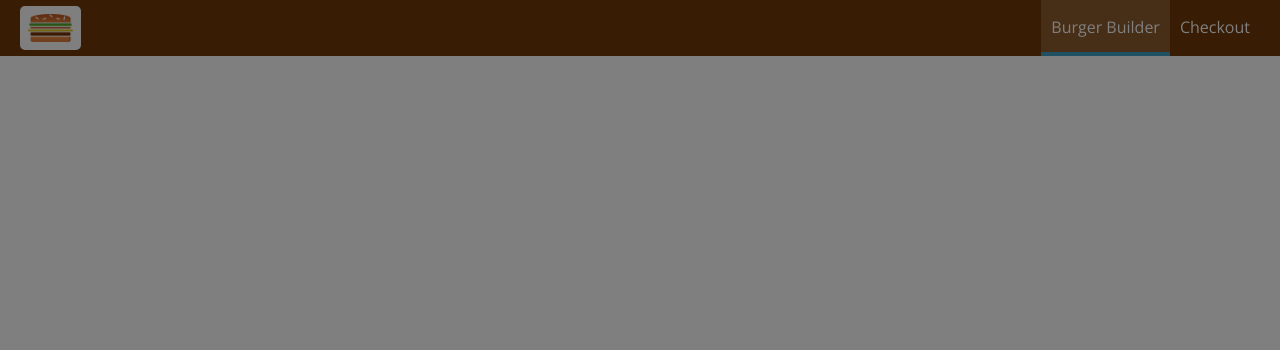
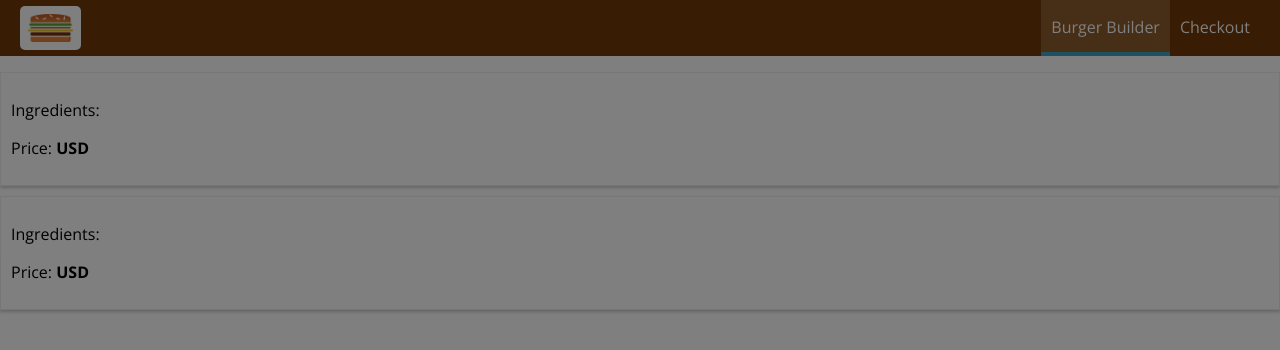
Before and after one commit to rebecarancan/Buger-Builder, a React (Create React App) app: page /orders in a window 1280 px wide. Shown: the top 350 px of the page. Built offline with nearby package versions, Linux system fonts and the light colour scheme.

Commit message:
Adding an Orders Page

```diff
--- a/src/App.js
+++ b/src/App.js
@@ -4,6 +4,7 @@
 import Layout from './hoc/Layout/Layout';
 import BurgerBuilder from './containers/BurgerBuilder/BurgerBuilder';
 import Checkout from './containers/Checkout/Checkout';
+import Orders from './containers/Orders/Orders';
 
 class App extends Component {
   render() {
@@ -12,6 +13,7 @@
         <Layout>
           <Switch>
             <Route path="/checkout" component={Checkout} />
+            <Route path="/orders" component={Orders} />
             <Route path="/" exact component={BurgerBuilder} />
           </Switch>
         </Layout>
--- /dev/null
+++ b/src/components/Order/Order.js
@@ -0,0 +1,12 @@
+import React from 'react';
+
+import classes from './Order.module.css';
+
+const order = (props) => (
+  <div className={classes.Order}>
+    <p>Ingredients: </p>
+    <p>Price: <strong>USD </strong></p>
+  </div>
+);
+
+export default order;
--- /dev/null
+++ b/src/components/Order/Order.module.css
@@ -0,0 +1,8 @@
+.Order {
+  width: 100%;
+  border: 1px solid #eee;
+  box-shadow:0 2px 3px #ccc;
+  padding: 10px;
+  margin: 10px auto;
+  box-sizing: border-box;
+}
--- /dev/null
+++ b/src/containers/Orders/Orders.js
@@ -0,0 +1,16 @@
+import React, { Component } from 'react';
+
+import Order from '../../components/Order/Order'
+
+class Orders extends Component {
+  render () {
+    return(
+      <div>
+        <Order />
+        <Order />
+      </div>
+    );
+  }
+}
+
+export default Orders;
```
